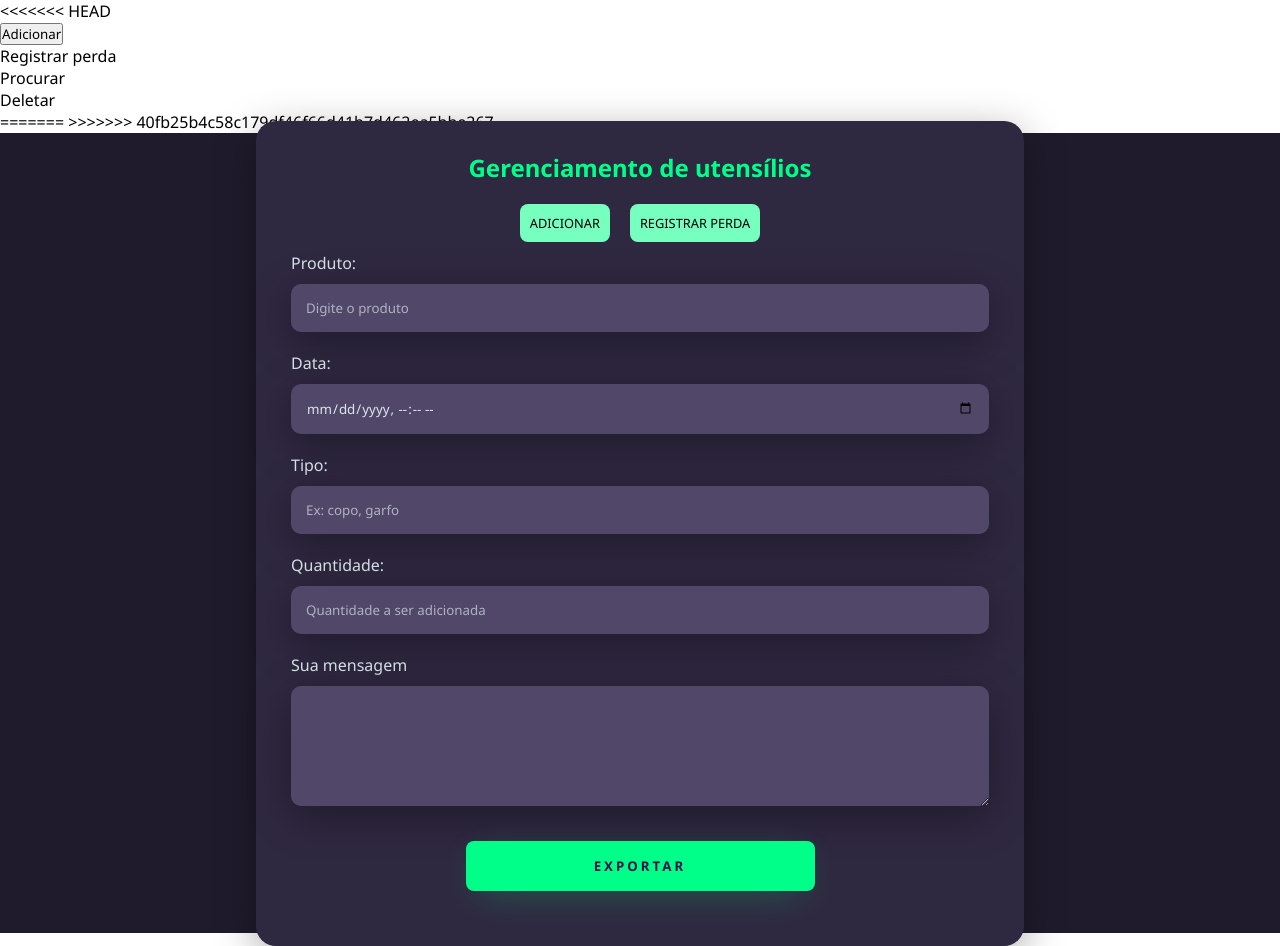
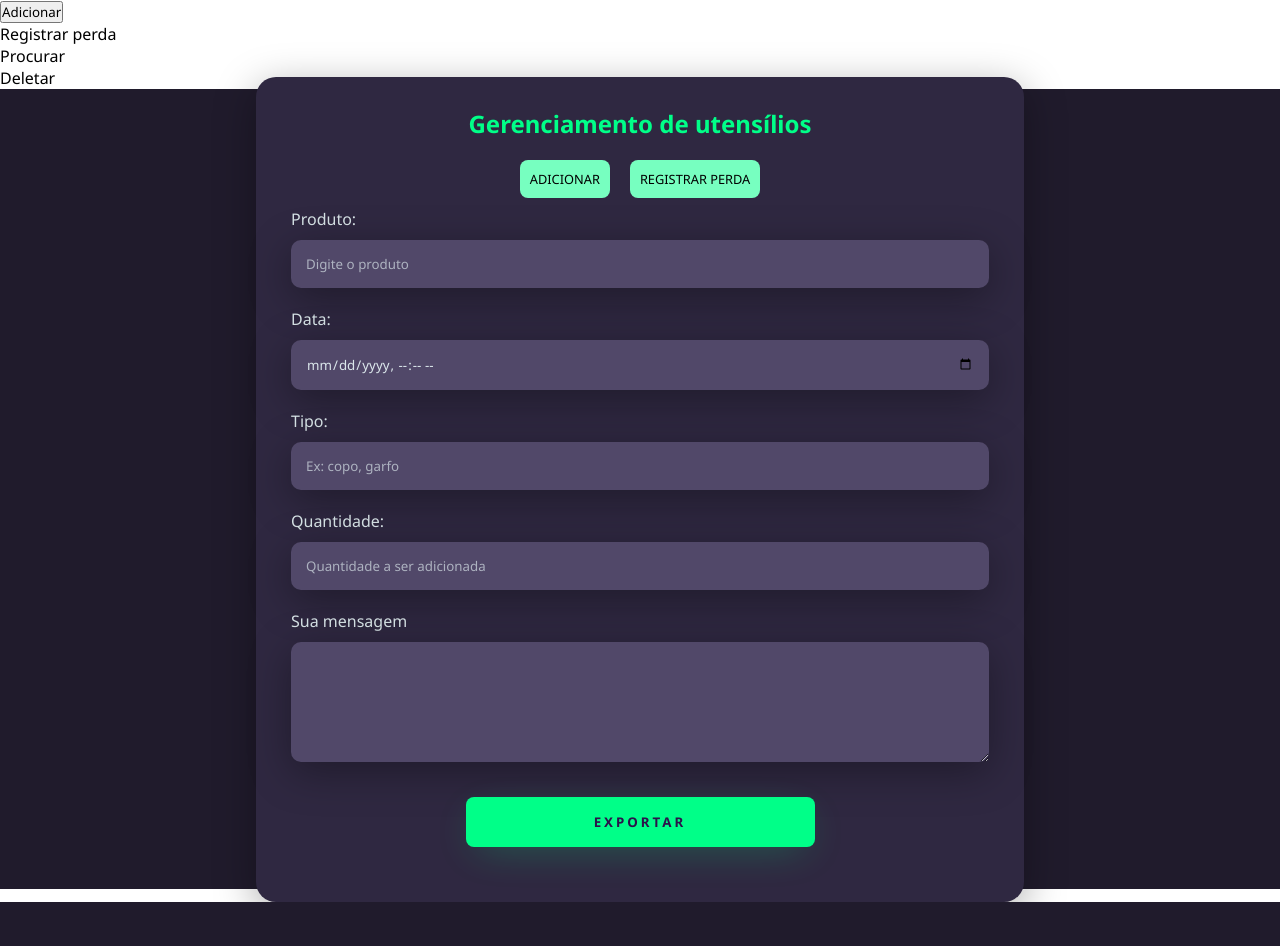
Before and after one commit to LucasAvilaP/controle-estoque, a Django app: template controle_estoque/gestao_estoque/templates/gestao_estoque/pagina-inicial.html in a window 1280 px wide. After the commit the page ends 902 px from the top, so only its background shows below. Run offline with Django 3.2, Linux system fonts and the light colour scheme; the template is opened without the code that fills it, so the values that code supplies are empty; some web fonts are replaced.

Commit message:
consolidando mudança na pagina inicial

```diff
--- a/controle_estoque/gestao_estoque/templates/gestao_estoque/pagina-inicial.html
+++ b/controle_estoque/gestao_estoque/templates/gestao_estoque/pagina-inicial.html
@@ -20,7 +20,6 @@
       type="text/css"
     />
 
-<<<<<<< HEAD
       <nav class="btn-geral">
         <ul class="btn-list">
           <li><button onclick="adicionarQuantidade()">Adicionar</button></li>
@@ -29,13 +28,6 @@
           <li>Deletar</li>
         </ul>
       </nav>
-=======
-    <link
-      rel="stylesheet"
-      href="{% static 'autenticacao/css/media-query.css' %}"
-      type="text/css"
-    />
->>>>>>> 40fb25b4c58c179df46f66d41b7d462ea5bbe267
 
     <title>Santo Scenarium</title>
   </head>
@@ -110,7 +102,6 @@
           listaSugestoes.removeChild(listaSugestoes.firstChild);
         }
 
-<<<<<<< HEAD
       <div class="textfield">
         <label for="quantidade">Quantidade: </label>
         <input type="number" name="quantidade" id="campo_quantidade" placeholder="Quantidade a ser adicionada" required>
@@ -142,26 +133,6 @@
                 if (data.length) {
                   listaSugestoes.classList.add('visible');
                 } else {
-=======
-        if (termo.length >= 2) {
-          fetch(
-            `/pagina_inicial/buscar-produtos/?termo=${encodeURIComponent(
-              termo,
-            )}`,
-          )
-            .then((response) => response.json())
-            .then((data) => {
-              if (data.length) {
-                listaSugestoes.classList.add('visible');
-              } else {
-                listaSugestoes.classList.remove('visible');
-              }
-              data.forEach((nomeProduto) => {
-                var div = document.createElement('div');
-                div.textContent = nomeProduto;
-                div.onclick = function () {
-                  document.getElementById('campo_produto').value = nomeProduto;
->>>>>>> 40fb25b4c58c179df46f66d41b7d462ea5bbe267
                   listaSugestoes.classList.remove('visible');
                 };
                 listaSugestoes.appendChild(div);
@@ -172,7 +143,6 @@
           listaSugestoes.classList.remove('visible');
         }
       }
-<<<<<<< HEAD
     }
 
     document.addEventListener('click', function(e) {
@@ -241,8 +211,6 @@
 
 
 
-=======
->>>>>>> 40fb25b4c58c179df46f66d41b7d462ea5bbe267
 
       document.addEventListener('click', function (e) {
         var listaSugestoes = document.getElementById('lista_sugestoes');
```
